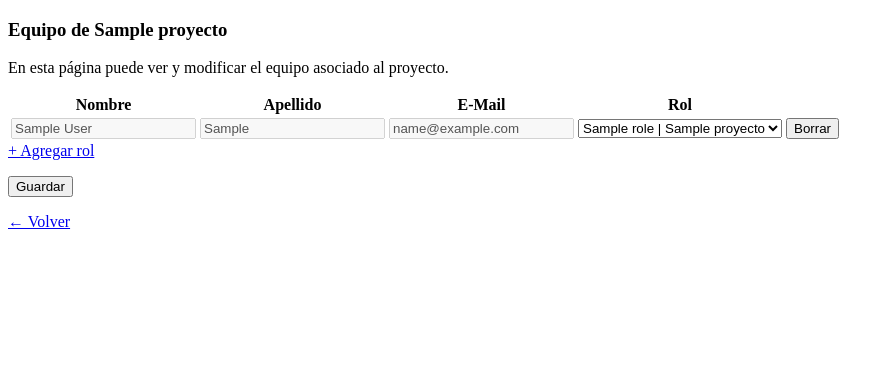
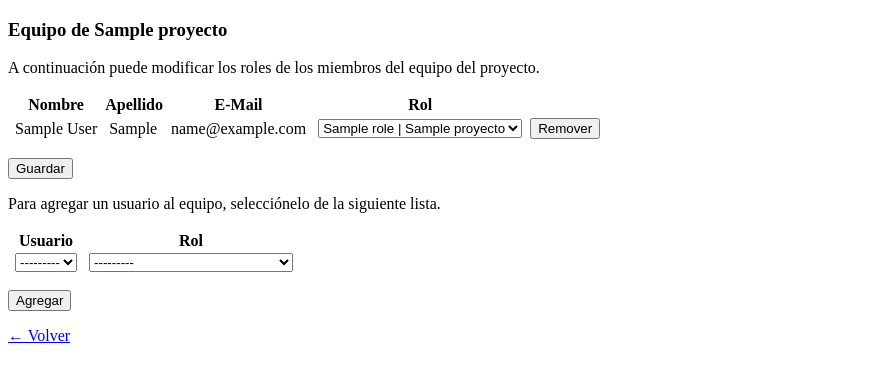
Before and after one commit to santi-acv/sgp-is2, a Django app: a page that uses sgp/templates/sgp/administrar_equipo.html in a window 1280 px wide. Shown: the top 382 px of the page, without its empty margins (0-894 px from the left). Run offline with Django 3.2, Linux system fonts and the light colour scheme; tables that the repository leaves empty hold one stand-in row (values such as "Sample post").

Commit message:
permite agregar y quitar miembros del equipo

```diff
--- a/sgp/forms.py
+++ b/sgp/forms.py
@@ -186,32 +186,52 @@
 
     |
     """
-    rol = forms.ModelChoiceField(queryset=Role.objects.all())
 
     def __init__(self, *args, usuario_actual, proyecto_actual, **kwargs):
         super(UserRoleForm, self).__init__(*args, **kwargs)
-        if self.instance.pk:
-            self.fields['nombre'].disabled = True
-            self.fields['apellido'].disabled = True
-            self.fields['email'].disabled = True
-            self.fields['rol'].initial = self.instance.participa_set.get(proyecto=proyecto_actual).rol
+        self.fields['rol'] = forms.ModelChoiceField(
+            queryset=Role.objects.filter(proyecto=proyecto_actual),
+            initial=self.instance.participa_set.get(proyecto=proyecto_actual).rol,
+            disabled=self.instance == usuario_actual
+        )
+        self.fields['nombre'].disabled = True
+        self.fields['apellido'].disabled = True
+        self.fields['email'].disabled = True
 
-            self.usuario_actual = usuario_actual
-            self.proyecto_actual = proyecto_actual
-            # if self.instance == usuario_actual:
-            #     self.fields['rol'].disabled = True
+        self.usuario_actual = usuario_actual
+        self.proyecto_actual = proyecto_actual
+
+    def clean(self):
+        cleaned_data = super(ModelForm, self).clean()
+        if cleaned_data.get('DELETE'):
+            cleaned_data['DELETE'] = False
+            self.proyecto_actual.quitar_rol(self.instance)
+            cleaned_data.pop('rol')
+        return cleaned_data
 
     def save(self, commit=True):
-        if self.instance.pk:
+        if self.cleaned_data.get('rol'):
             self.proyecto_actual.asignar_rol(self.instance, self.cleaned_data['rol'].nombre)
-            super(UserRoleForm, self).save(commit)
-        else:
-            super(UserRoleForm, self).save(commit)
-            self.proyecto_actual.asignar_rol(self.instance, self.cleaned_data['rol'].nombre)
+        super(UserRoleForm, self).save(commit)
 
     class Meta:
         model = User
-        fields = ['nombre', 'apellido', 'email', 'rol']
+        fields = ['nombre', 'apellido', 'email']
+
+
+class AgregarMiembroForm(forms.Form):
+
+    def __init__(self, *args, proyecto_id, **kwargs):
+        self.proyecto = proyecto_id
+        super().__init__(*args, **kwargs)
+        self.fields['usuarios'] = \
+            forms.ModelChoiceField(queryset=User.objects.exclude(participa__proyecto=proyecto_id)
+                                   .exclude(pk='AnonymousUser'))
+        self.fields['roles'] = \
+            forms.ModelChoiceField(queryset=Role.objects.filter(proyecto=proyecto_id))
+
+    def save(self):
+        self.proyecto.asignar_rol(self.cleaned_data['usuarios'], self.cleaned_data['roles'].nombre)
 
 
 class UploadFileForm(forms.Form):
--- a/sgp/models.py
+++ b/sgp/models.py
@@ -150,6 +150,21 @@
         for perm in participa.rol.permisos.all():
             assign_perm(perm.codename, user, self)
 
+    def quitar_rol(self, user):
+        """
+        Revoca a un usuario un rol dentro del proyecto, quitandole todos los
+        permisos que este incluye.
+
+        :param user: El usuario al que se le revocará el rol.
+        :type user: User
+        """
+        participa = user.participa_set.get(proyecto=self)
+        print(participa)
+        for perm in participa.rol.permisos.all():
+            remove_perm(perm.codename, user, self)
+        participa.delete()
+        print(participa)
+
     def crear_rol(self, nombre, permisos):
         """
         Crea un rol dentro del proyecto.
--- a/sgp/templates/sgp/administrar_equipo.html
+++ b/sgp/templates/sgp/administrar_equipo.html
@@ -4,15 +4,14 @@
     <meta charset="UTF-8">
     <title>{{ proyecto.nombre }} - SGP</title>
     <style>
-        .prm { padding: 0 5px }
+        .str { padding: 0 5px }
         .chk { text-align: center }
-        .str { text-align: center }
         .hidden { display: none }
     </style>
 </head>
 <body>
 <h3>Equipo de {{ proyecto.nombre }}</h3>
-<p>En esta página puede ver y modificar el equipo asociado al proyecto.</p>
+<p>A continuación puede modificar los roles de los miembros del equipo del proyecto.</p>
 <form action="{% url 'sgp:administrar_equipo' proyecto_id=proyecto.id %}" method="post" name="form">
 {% csrf_token %}
 <table>
@@ -28,16 +27,16 @@
             {% for field in form.hidden_fields %}
                 {{ field }}
             {% endfor %}
-            <td class="str">{{ form.nombre }}</td>
-            <td class="str">{{ form.apellido }}</td>
-            <td class="str">{{ form.email }}</td>
+            <td class="str">{{ form.nombre.value }}</td>
+            <td class="str">{{ form.apellido.value }}</td>
+            <td class="str">{{ form.email.value }}</td>
             <td class="str">{{ form.rol }}</td>
             <td class="hidden">{{ form.DELETE }}</td>
-            {% if form.instance != rol %}
-                <td class="str"><input onclick="borrar({{ forloop.counter|add:"-1" }}, this)"
-                                       type="button" value="Borrar"></td>
+            {% if form.instance != usuario %}
+                <td class="chk"><input onclick="borrar({{ forloop.counter|add:"-1" }}, this)"
+                                       type="button" value="Remover"></td>
             {% else %}
-                <td class="str">Usuario actual</td>
+                <td class="chk">Usuario actual</td>
             {% endif %}
         </tr>
     {% endfor %}
@@ -50,11 +49,26 @@
         <td class="str">{{ formset.empty_form.email }}</td>
         <td class="str">{{ formset.empty_form.rol }}</td>
         <td class="hidden">{{ formset.empty_form.DELETE }}</td>
-        <td class="str"><input type="button" value="Borrar" onclick="borrar(__prefix__, this)"></td>
+        <td class="chk"><input type="button" value="Remover" onclick="borrar(__prefix__, this)"></td>
     </tr>
 </table>
-    <a href="javascript:" onclick="agregar()">+ Agregar rol</a>
-    <p><input type="submit" value="Guardar"></p>
+    <p><input type="submit" value="Guardar" name="asignar_roles"></p>
+</form>
+
+<p>Para agregar un usuario al equipo, selecciónelo de la siguiente lista.</p>
+<form action="{% url 'sgp:administrar_equipo' proyecto_id=proyecto.id %}" method="post">
+    {% csrf_token %}
+    <table>
+        <tr>
+            <th>Usuario</th>
+            <th>Rol</th>
+        </tr>
+        <tr>
+            <td class="str">{{ lista.usuarios }}</td>
+            <td class="str">{{ lista.roles }}</td>
+        </tr>
+    </table>
+    <p><input type="submit" value="Agregar" name="agregar_usuario"></p>
 </form>
 
 <p><a href="{% url 'sgp:mostrar_proyecto' proyecto_id=proyecto.id %}">&#8592; Volver</a></p>
@@ -85,7 +99,7 @@
         if (status) {
             self.value = "Restaurar";
         } else {
-            self.value = "Borrar";
+            self.value = "Remover";
         }
     }
 </script>
--- a/sgp/views.py
+++ b/sgp/views.py
@@ -18,7 +18,7 @@
 from guardian.shortcuts import get_objects_for_user
 
 from .models import User, Proyecto, Role
-from .forms import ProyectoForm, UserForm, RoleForm, UserRoleForm, UploadFileForm
+from .forms import ProyectoForm, UserForm, RoleForm, UserRoleForm, AgregarMiembroForm, UploadFileForm
 
 
 def index(request):
@@ -228,7 +228,7 @@
             formset.save()
             return HttpResponseRedirect(reverse('sgp:mostrar_proyecto', kwargs={'proyecto_id': proyecto_id}))
 
-    # Si el request es de tipo POST, enviar una lista de roles
+    # Si el request es de tipo GET, enviar una lista de roles
     else:
         formset = RoleFormSet(queryset=Role.objects.filter(proyecto=proyecto_id),
                               form_kwargs={'rol_actual': rol})
@@ -306,25 +306,28 @@
     usuario = request.user
     UserRoleFormSet = modelformset_factory(User, form=UserRoleForm, extra=0, can_delete=True)
 
-    # Si el request es de tipo POST, procesar los usuarios recibidos
-    if request.method == 'POST':
+    # Si se agregó un nuevo miembro al equipo, registrarlo
+    if 'agregar_usuario' in request.POST:
+        lista = AgregarMiembroForm(request.POST, proyecto_id=proyecto)
+        if lista.is_valid():
+            lista.save()
+            return HttpResponseRedirect(reverse('sgp:administrar_equipo',
+                                                kwargs={'proyecto_id': proyecto_id}))
+    else:
+        lista = AgregarMiembroForm(proyecto_id=proyecto)
+
+    # Si se modificaron los roles de los miembros, procesar los cambios
+    if 'asignar_roles' in request.POST:
         formset = UserRoleFormSet(request.POST,
                                   form_kwargs={'usuario_actual': usuario, 'proyecto_actual': proyecto})
-
-        # TODO Si uno de los usuarios es nuevo, apuntarlo al proyecto actual
-        # for form in formset:
-        #     if not form.instance.pk:
-        #         form.instance.proyecto = proyecto
-
-        # Guardar los roles
         if formset.is_valid():
             formset.save()
-            return HttpResponseRedirect(reverse('sgp:mostrar_proyecto', kwargs={'proyecto_id': proyecto_id}))
-
-    # Si el request es de tipo POST, enviar una lista de roles
+            return HttpResponseRedirect(reverse('sgp:administrar_equipo',
+                                                kwargs={'proyecto_id': proyecto_id}))
     else:
+        # Enviar una lista de miembros
         formset = UserRoleFormSet(queryset=User.objects.filter(participa__proyecto=proyecto_id),
                                   form_kwargs={'usuario_actual': usuario, 'proyecto_actual': proyecto})
 
     return render(request, 'sgp/administrar_equipo.html',
-                  {'proyecto': proyecto, 'formset': formset, 'usuario': usuario})
+                  {'proyecto': proyecto, 'formset': formset, 'usuario': usuario, 'lista': lista})
```
